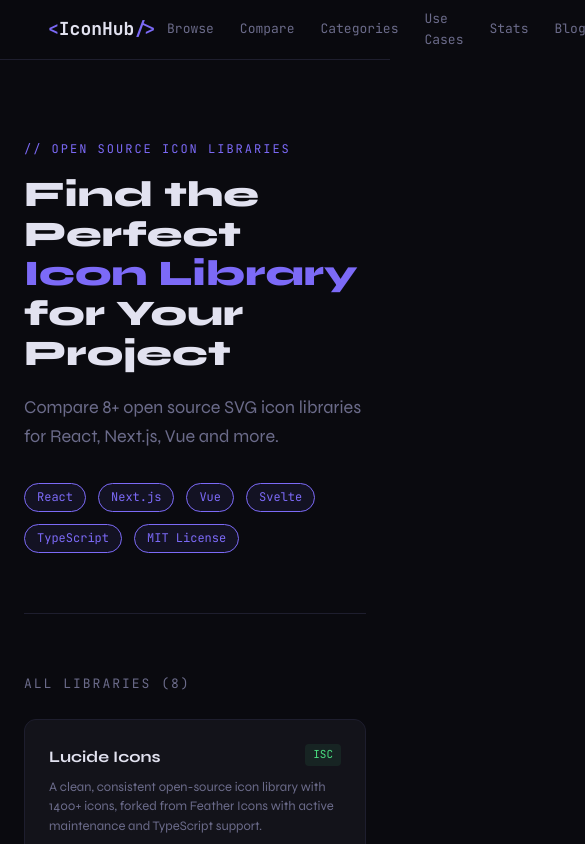
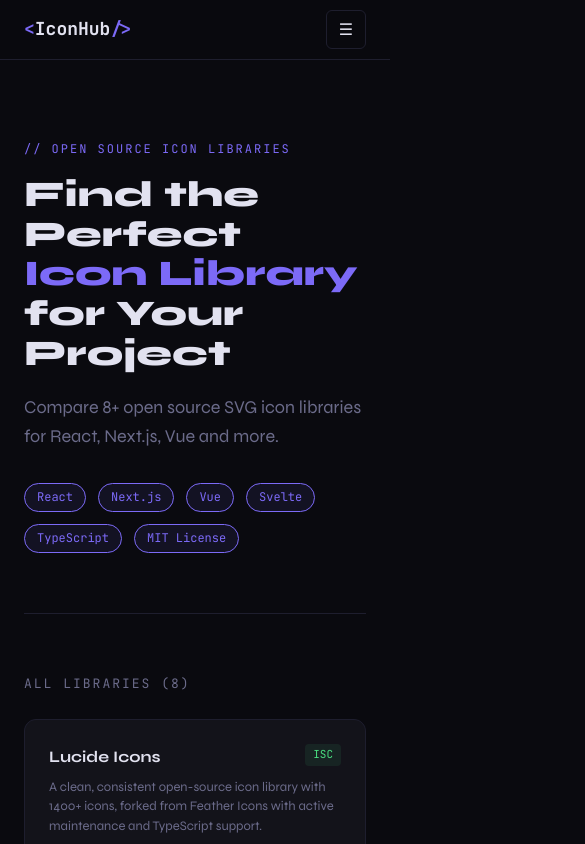
Before and after one commit to sg-2512/icon-hub, a Next.js app: page / in a window 390 px wide. Shown: the top 844 px of the page, 585 px wide, since content can reach past the window. Built offline with nearby package versions, Linux system fonts and the light colour scheme.

Commit message:
mobile navbar added

```diff
--- /dev/null
+++ b/app/components/Navbar.tsx
@@ -0,0 +1,137 @@
+'use client'
+
+import { useState } from 'react'
+
+export default function Navbar() {
+  const [menuOpen, setMenuOpen] = useState(false)
+
+  const links = [
+    { label: 'Browse', href: '/free-svg-icons' },
+    { label: 'Compare', href: '/compare' },
+    { label: 'Best For You', href: '/best-for-you' },
+    { label: 'Categories', href: '/icons/category' },
+    { label: 'Use Cases', href: '/use-cases' },
+    { label: 'Stats', href: '/stats' },
+    { label: 'Blog', href: '/blog' },
+  ]
+
+  return (
+    <nav style={{
+      borderBottom: '1px solid var(--border)',
+      padding: '0 24px',
+      height: '60px',
+      display: 'flex',
+      alignItems: 'center',
+      justifyContent: 'space-between',
+      position: 'sticky',
+      top: 0,
+      zIndex: 100,
+      background: 'rgba(10,10,15,0.95)',
+      backdropFilter: 'blur(12px)',
+    }}>
+
+      {/* Logo */}
+      <a href="/" style={{
+        fontFamily: 'JetBrains Mono, monospace',
+        fontWeight: 700,
+        fontSize: '18px',
+        color: 'var(--text)',
+        textDecoration: 'none',
+        flexShrink: 0,
+      }}>
+        <span style={{ color: 'var(--accent)' }}>&lt;</span>
+        IconHub
+        <span style={{ color: 'var(--accent)' }}>/&gt;</span>
+      </a>
+
+      {/* Desktop Links */}
+      <div style={{
+        display: 'flex',
+        gap: '4px',
+        alignItems: 'center',
+      }}
+        className="desktop-nav"
+      >
+        {links.map(link => (
+          <a
+
+            key={link.href}
+            href={link.href}
+            className="nav-link"
+            style={{
+              color: 'var(--text-muted)',
+              textDecoration: 'none',
+              fontSize: '12px',
+              padding: '6px 8px',
+              borderRadius: '6px',
+              border: '1px solid transparent',
+              transition: 'all 0.2s',
+              fontFamily: 'JetBrains Mono, monospace',
+            }}
+          >
+            {link.label}
+          </a>
+        ))}
+      </div>
+
+      {/* Mobile Hamburger Button */}
+      <button
+        className="mobile-menu-btn"
+        onClick={() => setMenuOpen(!menuOpen)}
+        style={{
+          background: 'none',
+          border: '1px solid var(--border)',
+          color: 'var(--text)',
+          padding: '6px 12px',
+          borderRadius: '6px',
+          cursor: 'pointer',
+          fontFamily: 'JetBrains Mono, monospace',
+          fontSize: '16px',
+          display: 'none',
+        }}
+      >
+        {menuOpen ? '✕' : '☰'}
+      </button>
+
+      {/* Mobile Dropdown Menu */}
+      {menuOpen && (
+        <div
+          className="mobile-menu"
+          style={{
+            position: 'fixed',
+            top: '60px',
+            left: 0,
+            right: 0,
+            background: 'var(--bg)',
+            borderBottom: '1px solid var(--border)',
+            padding: '12px 24px 20px',
+            display: 'flex',
+            flexDirection: 'column',
+            gap: '4px',
+            zIndex: 99,
+          }}
+        >
+          {links.map(link => (
+            <a
+              key={link.href}
+              href={link.href}
+              onClick={() => setMenuOpen(false)}
+              style={{
+                color: 'var(--text-muted)',
+                textDecoration: 'none',
+                fontSize: '15px',
+                padding: '12px 16px',
+                borderRadius: '8px',
+                fontFamily: 'JetBrains Mono, monospace',
+                borderBottom: '1px solid var(--border)',
+              }}
+            >
+              {link.label}
+            </a>
+          ))}
+        </div>
+      )}
+
+    </nav>
+  )
+}
--- a/app/globals.css
+++ b/app/globals.css
@@ -66,3 +66,23 @@ code, pre, .mono {
   border-color: var(--border) !important;
   background: var(--bg-card) !important;
 }
+
+/* Mobile Navigation */
+@media (max-width: 768px) {
+  .desktop-nav {
+    display: none !important;
+  }
+  .mobile-menu-btn {
+    display: block !important;
+  }
+}
+
+/* Desktop — hide hamburger */
+@media (min-width: 769px) {
+  .mobile-menu-btn {
+    display: none !important;
+  }
+  .mobile-menu {
+    display: none !important;
+  }
+}
--- a/app/layout.tsx
+++ b/app/layout.tsx
@@ -1,5 +1,6 @@
 import type { Metadata } from 'next'
 import './globals.css'
+import Navbar from './components/Navbar'
 
 export const metadata: Metadata = {
   title: 'IconHub — Best Free Icon Libraries for Developers',
@@ -24,55 +25,7 @@ export default function RootLayout({ children }: { children: React.ReactNode })
         />
       </head>
       <body>
-        <nav style={{
-          borderBottom: '1px solid var(--border)',
-          padding: '0 48px',
-          height: '60px',
-          display: 'flex',
-          alignItems: 'center',
-          justifyContent: 'space-between',
-          position: 'sticky',
-          top: 0,
-          zIndex: 100,
-          background: 'rgba(10,10,15,0.85)',
-          backdropFilter: 'blur(12px)',
-        }}>
-          <a href="/" style={{
-            fontFamily: 'JetBrains Mono, monospace',
-            fontWeight: 700,
-            fontSize: '18px',
-            color: 'var(--text)',
-            textDecoration: 'none',
-          }}>
-            <span style={{ color: 'var(--accent)' }}>&lt;</span>
-            IconHub
-            <span style={{ color: 'var(--accent)' }}>/&gt;</span>
-          </a>
-          <div style={{ display: 'flex', gap: '4px', alignItems: 'center' }}>
-            {[
-              { label: 'Browse', href: '/free-svg-icons' },
-              { label: 'Compare', href: '/compare' },
-              { label: 'Categories', href: '/icons/category' },
-              { label: 'Use Cases', href: '/use-cases' },
-              { label: 'Stats', href: '/stats' },
-              { label: 'Blog', href: '/blog' },
-            ].map(link => (
-              <a key={link.href} href={link.href} className="nav-link" style={{
-                color: 'var(--text-muted)',
-                textDecoration: 'none',
-                fontSize: '13px',
-                padding: '6px 10px',
-                borderRadius: '6px',
-                border: '1px solid transparent',
-                transition: 'all 0.2s',
-                fontFamily: 'JetBrains Mono, monospace',
-              }}>
-                {link.label}
-              </a>
-            ))}
-          </div>
-        </nav>
-
+        <Navbar />
         <div style={{ minHeight: 'calc(100vh - 60px - 80px)' }}>
           {children}
         </div>
```
